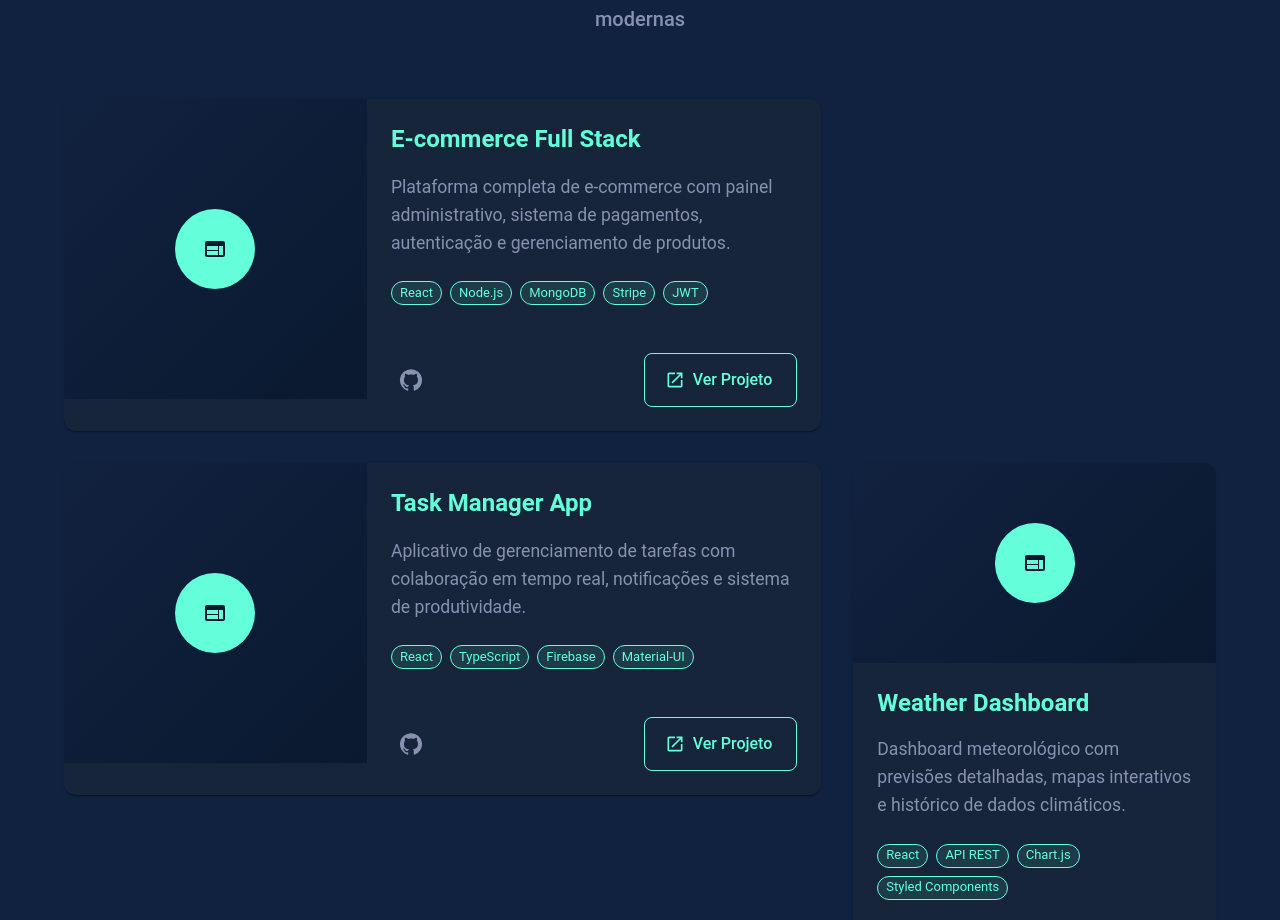
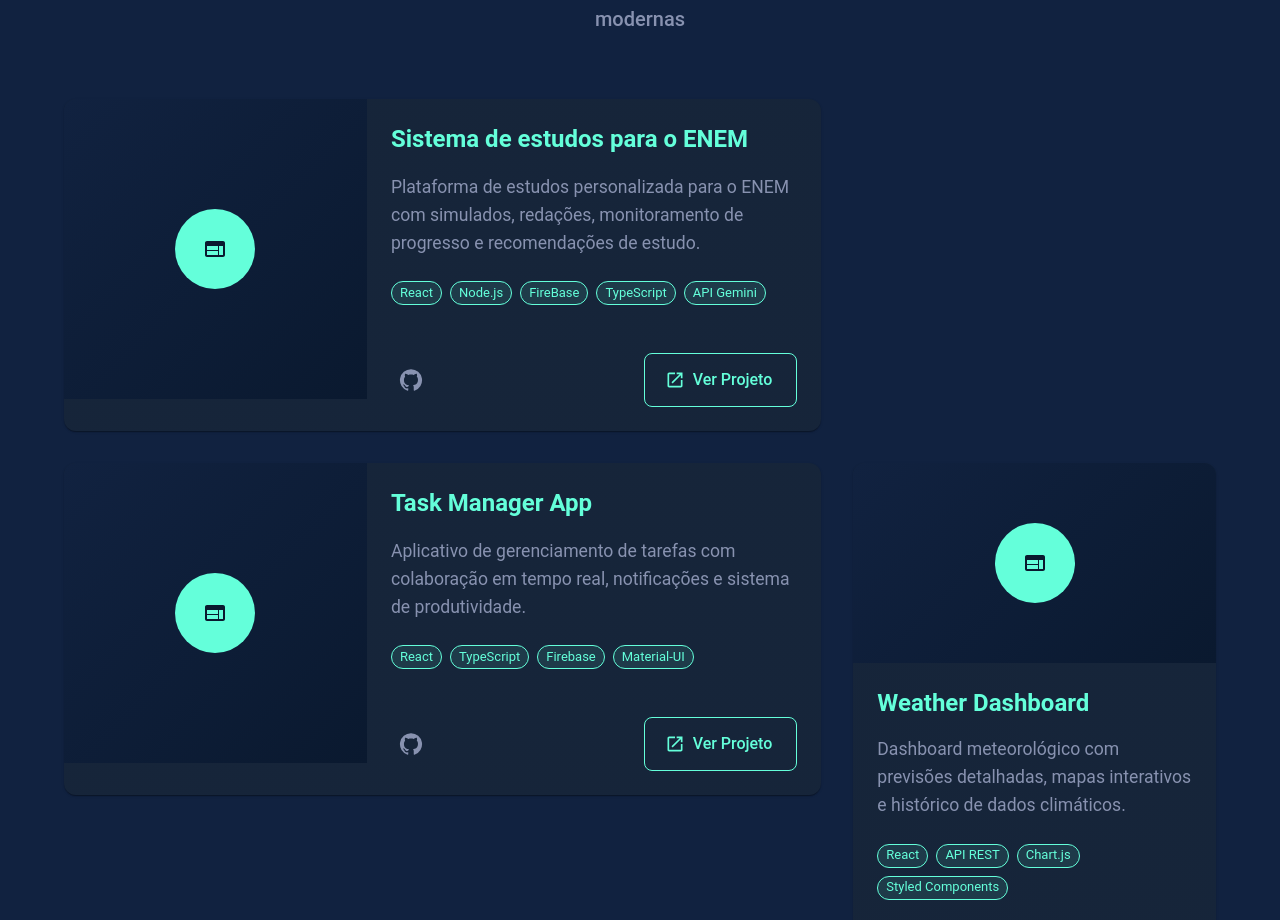
Before and after one commit to DUZINz/my-portfolio, a React (Vite) app: page / in a window 1280 px wide. Shown: the part 2483-3403 px from the top of the page. Built offline with nearby package versions, Linux system fonts and the light colour scheme.

Commit message:
feat: modificando projetos, adicionando enemgenius ao portfolio

```diff
--- a/src/pages/Home/Sections/Projects/Projects.tsx
+++ b/src/pages/Home/Sections/Projects/Projects.tsx
@@ -24,12 +24,12 @@ const Projects = () => {
   const projects = [
     {
       id: 1,
-      title: 'E-commerce Full Stack',
-      description: 'Plataforma completa de e-commerce com painel administrativo, sistema de pagamentos, autenticação e gerenciamento de produtos.',
+      title: 'Sistema de estudos para o ENEM',
+      description: 'Plataforma de estudos personalizada para o ENEM com simulados, redações, monitoramento de progresso e recomendações de estudo.',
       image: '/api/placeholder/400/250',
-      technologies: ['React', 'Node.js', 'MongoDB', 'Stripe', 'JWT'],
-      githubUrl: 'https://github.com/eduardo/ecommerce',
-      liveUrl: 'https://ecommerce-demo.vercel.app',
+      technologies: ['React', 'Node.js', 'FireBase', 'TypeScript', 'API Gemini'],
+      githubUrl: 'https://github.com/DUZINz/enem-genius',
+      liveUrl: 'https://enemgenius.vercel.app',
       featured: true,
     },
     {
```
